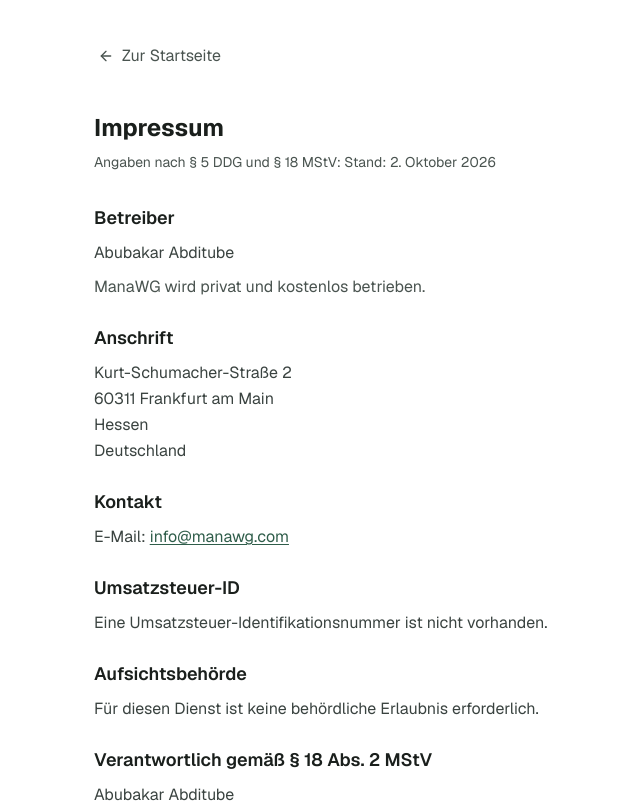
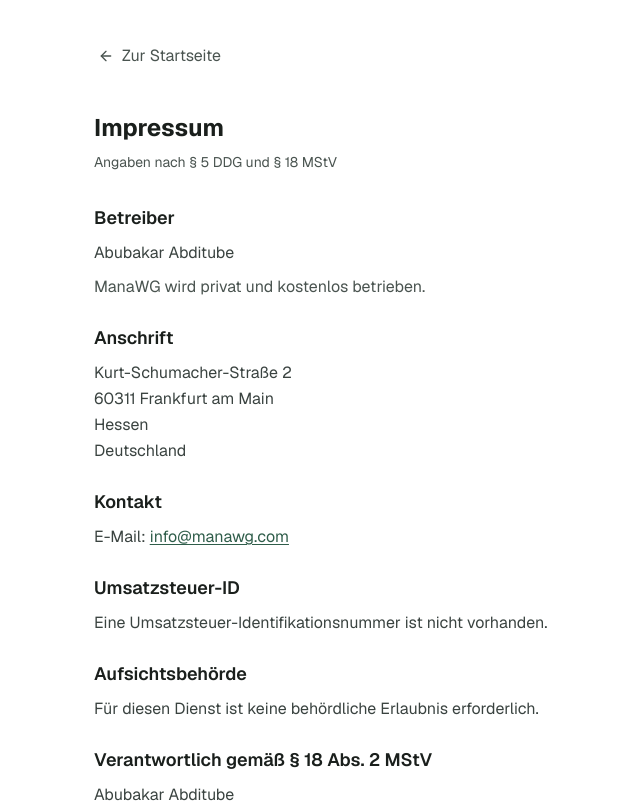
Before and after one commit to Abuarchiv/manawg-landing, a Next.js app: page /impressum in a window 1280 px wide. Shown: the top 803 px of the page, without its empty margins (226-866 px from the left). Built offline with nearby package versions, Linux system fonts and the light colour scheme; no server answers.

Commit message:
Rechtsseiten: Stand-Datum entfernt

```diff
--- a/src/app/agb/page.tsx
+++ b/src/app/agb/page.tsx
@@ -22,8 +22,7 @@
 					Zur Startseite
 				</Link>
 
-				<h1 className="text-2xl font-bold text-[var(--text-1)] mb-2">Nutzungsbedingungen</h1>
-				<p className="text-sm text-[var(--text-3)] mb-8">Stand: 2. Oktober 2026</p>
+				<h1 className="text-2xl font-bold text-[var(--text-1)] mb-8">Nutzungsbedingungen</h1>
 
 				<div className="prose prose-sm max-w-none text-[var(--text-2)] space-y-6 leading-relaxed [&_a]:text-[var(--accent)] [&_a]:underline [&_a]:underline-offset-2 [&_a:focus-visible]:outline-none [&_a:focus-visible]:ring-2 [&_a:focus-visible]:ring-[var(--accent)] [&_a:focus-visible]:rounded-sm">
 					<section>
--- a/src/app/datenschutz/page.tsx
+++ b/src/app/datenschutz/page.tsx
@@ -23,8 +23,7 @@
 					Zur Startseite
 				</Link>
 
-				<h1 className="text-2xl font-bold text-[var(--text-1)] mb-2">Datenschutzerklärung</h1>
-				<p className="text-sm text-[var(--text-3)] mb-8">Stand: 2. Oktober 2026</p>
+				<h1 className="text-2xl font-bold text-[var(--text-1)] mb-8">Datenschutzerklärung</h1>
 
 				<div className="prose prose-sm max-w-none text-[var(--text-2)] space-y-6 leading-relaxed [&_a]:text-[var(--accent)] [&_a]:underline [&_a]:underline-offset-2 [&_a:focus-visible]:outline-none [&_a:focus-visible]:ring-2 [&_a:focus-visible]:ring-[var(--accent)] [&_a:focus-visible]:rounded-sm">
 					{/* 1. Verantwortlicher */}
--- a/src/app/impressum/page.tsx
+++ b/src/app/impressum/page.tsx
@@ -23,9 +23,7 @@
 				</Link>
 
 				<h1 className="text-2xl font-bold text-[var(--text-1)] mb-2">Impressum</h1>
-				<p className="text-sm text-[var(--text-3)] mb-8">
-					Angaben nach § 5 DDG und § 18 MStV: Stand: 2. Oktober 2026
-				</p>
+				<p className="text-sm text-[var(--text-3)] mb-8">Angaben nach § 5 DDG und § 18 MStV</p>
 
 				<div className="prose prose-sm max-w-none text-[var(--text-2)] space-y-6 leading-relaxed [&_a]:text-[var(--accent)] [&_a]:underline [&_a]:underline-offset-2 [&_a:focus-visible]:outline-none [&_a:focus-visible]:ring-2 [&_a:focus-visible]:ring-[var(--accent)] [&_a:focus-visible]:rounded-sm">
 					<section>
```
